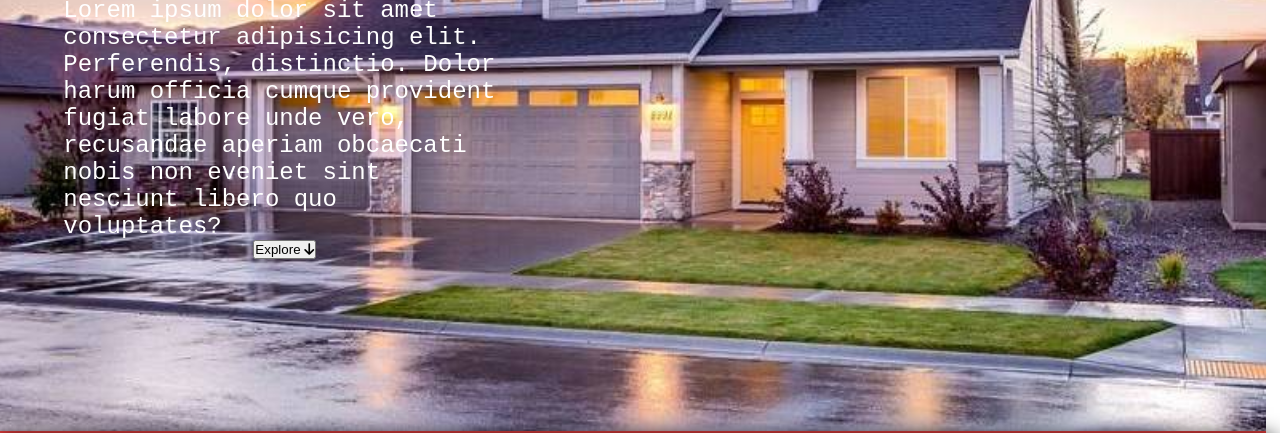
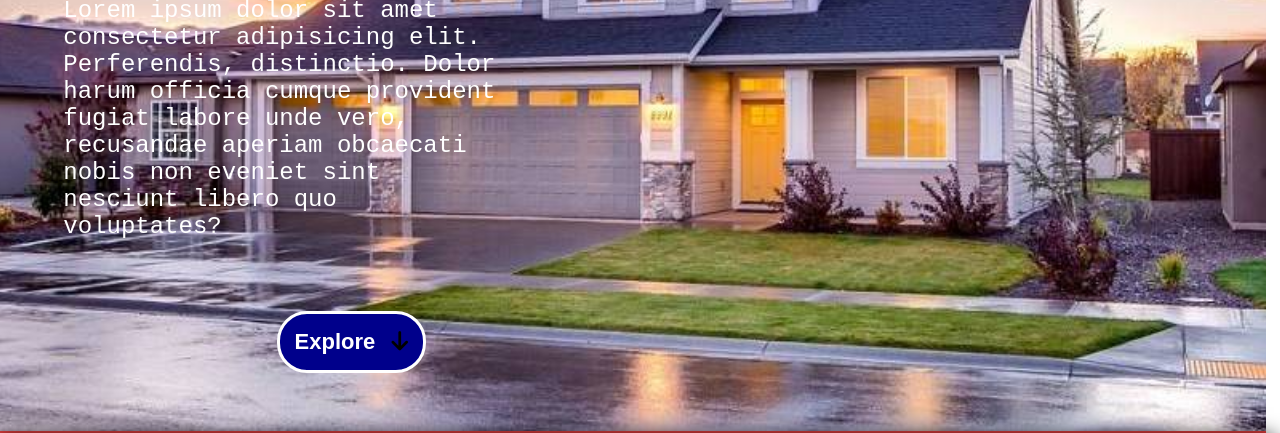
Before and after one commit to Valdrinii/Real-Estate-Landing-Page, a plain HTML site: page index.html in a window 1280 px wide. Shown: the part 369-802 px from the top of the page. Drawn offline with Linux system fonts and the light colour scheme.

Commit message:
Update style.css

```diff
--- a/style.css
+++ b/style.css
@@ -98,6 +98,27 @@ width:50%;
 .header-container p{
     font-size: 24px;
     font-family: monospace;
+}
+center{
+margin-top:15%;
+padding-top: 5px;
+padding-left: 30%;
+
+}
+center .button{
+    font-size: 22px;
+    color:white;
+    font-weight: bold;
+    padding:15px;
+    border-radius: 30px;
+    border-bottom:1px solid white;
+    background-color: darkblue;
+    border: 3px solid white;
+}
+center .button2{
+    color:black;
+    font-size: 22px;
+    padding-left:10px;
 }
 
 
```
